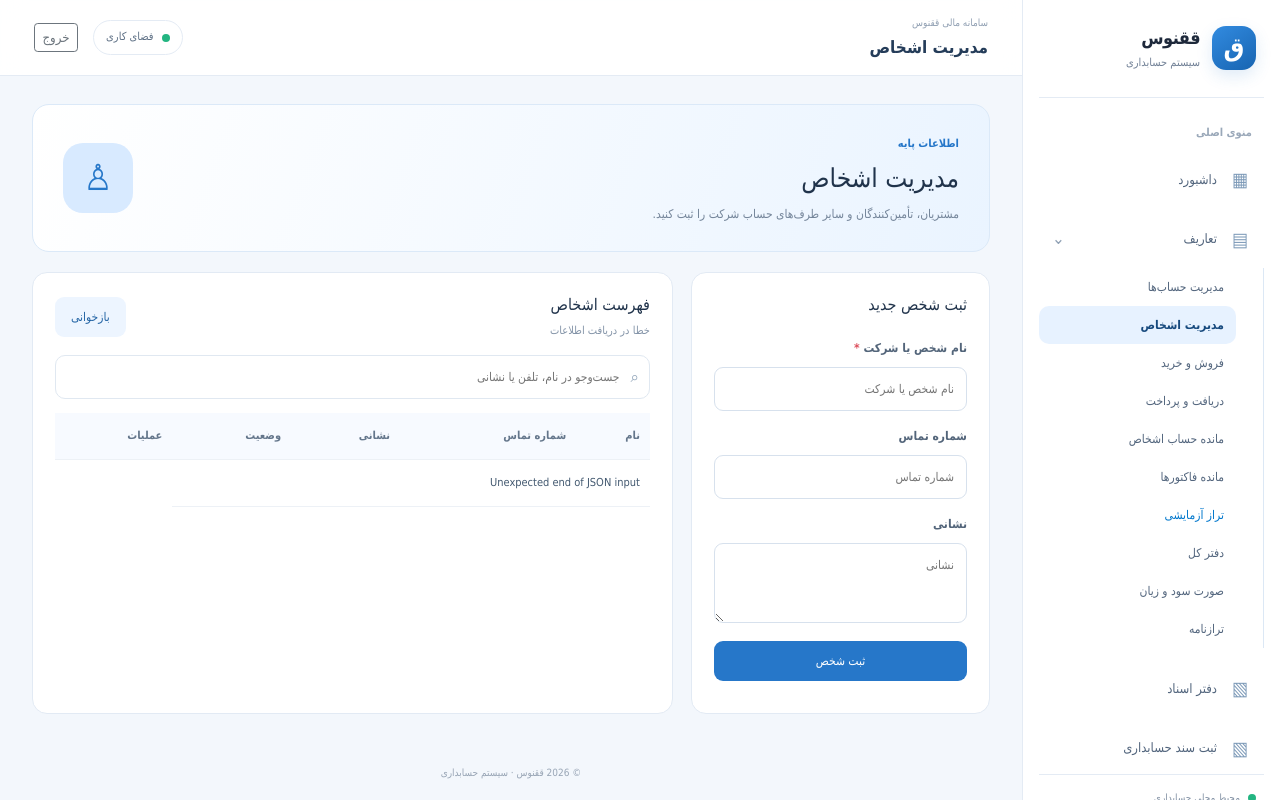
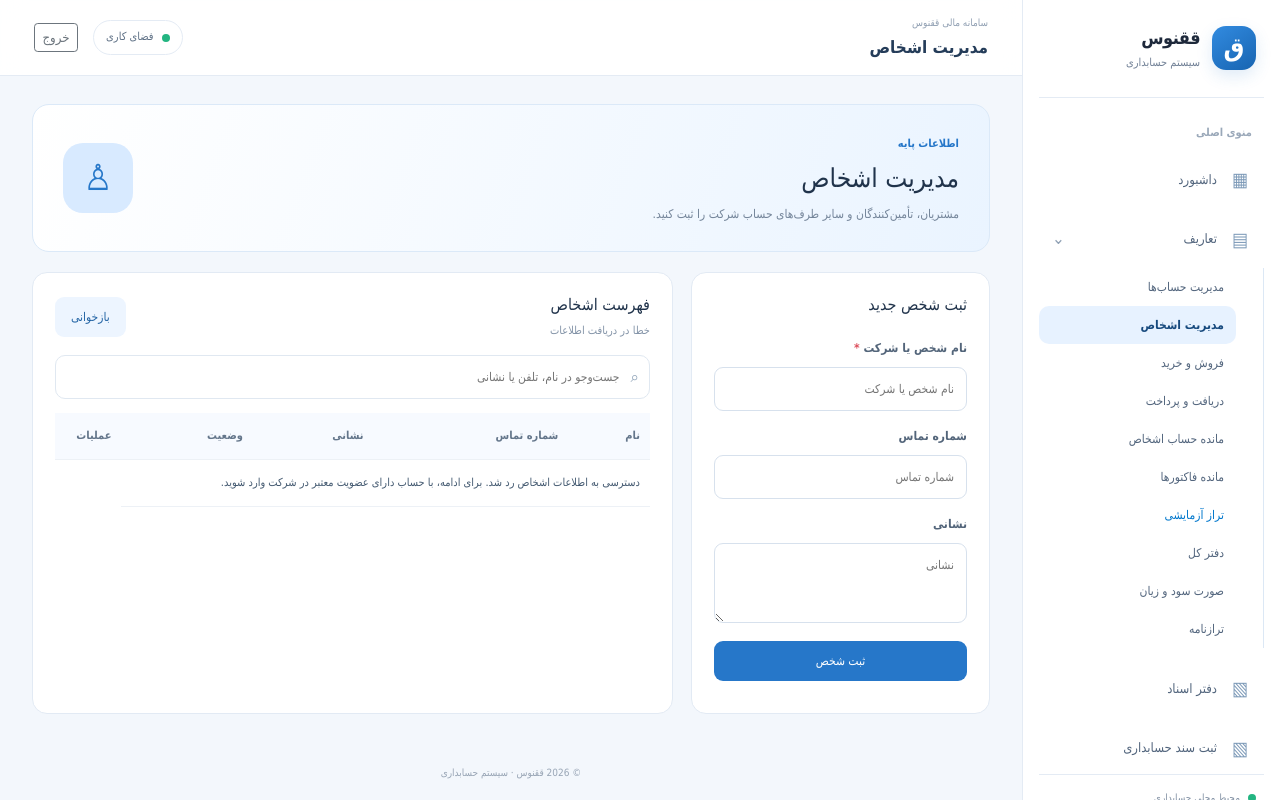
Before and after one commit to izadimostafa45-wq/GhoghnoosAcc, an ASP.NET Core app: page /Accounting/Parties in a window 1280 px wide. Run offline with ASP.NET Core 8, Linux system fonts and the light colour scheme; the visitor is signed in with stand-in values (Sample User, id 1); data that the repository does not hold is empty; style sheets or scripts are compiled from the project's sources.

Commit message:
Handle empty and non-JSON API responses on parties page

```diff
--- a/Pages/Accounting/Parties.cshtml
+++ b/Pages/Accounting/Parties.cshtml
@@ -37,6 +37,16 @@
     const count = document.getElementById('partyCount'), empty = document.getElementById('emptyState');
     let parties = [];
     const safe = value => String(value ?? '');
+    async function readResponse(response) {
+        const body = await response.text();
+        if (!body.trim()) {
+            if (response.status === 403) return { detail: 'دسترسی به اطلاعات اشخاص رد شد. برای ادامه، با حساب دارای عضویت معتبر در شرکت وارد شوید.' };
+            if (response.status === 401) return { detail: 'نشست شما منقضی شده است؛ دوباره وارد سامانه شوید.' };
+            return { detail: response.ok ? 'سرور پاسخ خالی برگرداند.' : 'خطای سرور (' + response.status + ').' };
+        }
+        try { return JSON.parse(body); }
+        catch { return { detail: 'پاسخ سرور معتبر نیست (' + response.status + ').' }; }
+    }
     function render() {
         const q = search.value.trim().toLocaleLowerCase();
         const filtered = parties.filter(p => [p.name,p.phone,p.address].some(v => safe(v).toLocaleLowerCase().includes(q)));
@@ -57,7 +67,7 @@
                 const address = prompt('نشانی', party.address || ''); if (address === null) return;
                 try {
                     const response = await fetch('/api/accounting/parties/' + party.id, {method:'PUT',headers:{'Content-Type':'application/json'},body:JSON.stringify({name,phone,address})});
-                    const result = await response.json(); if (!response.ok) throw new Error(result.message || result.detail || 'ویرایش ناموفق بود.');
+                    const result = await readResponse(response); if (!response.ok) throw new Error(result.message || result.detail || 'ویرایش ناموفق بود.');
                     message.textContent = 'اطلاعات شخص به‌روزرسانی شد.'; await load();
                 } catch (error) { message.textContent = error.message || 'ویرایش ناموفق بود.'; }
             });
@@ -66,7 +76,7 @@
                 if (!confirm('وضعیت این شخص تغییر کند؟')) return;
                 try {
                     const response = await fetch('/api/accounting/parties/' + party.id + '/toggle-active', {method:'POST'});
-                    const result = await response.json(); if (!response.ok) throw new Error(result.message || result.detail || 'تغییر وضعیت ناموفق بود.');
+                    const result = await readResponse(response); if (!response.ok) throw new Error(result.message || result.detail || 'تغییر وضعیت ناموفق بود.');
                     message.textContent = result.message || 'وضعیت تغییر کرد.'; await load();
                 } catch (error) { message.textContent = error.message || 'تغییر وضعیت ناموفق بود.'; }
             });
@@ -79,7 +89,7 @@
     async function load() {
         count.textContent = 'در حال بارگذاری…';
         try {
-            const response = await fetch('/api/accounting/parties'), data = await response.json();
+            const response = await fetch('/api/accounting/parties'), data = await readResponse(response);
             if (!response.ok) throw new Error(data.detail || data.message || 'دریافت فهرست اشخاص ناموفق بود.');
             parties = data; render();
         } catch (error) {
@@ -93,7 +103,7 @@
         button.disabled = true; message.textContent = 'در حال ثبت…';
         try {
             const response = await fetch('/api/accounting/parties', {method:'POST',headers:{'Content-Type':'application/json'},body:JSON.stringify({name:document.getElementById('name').value.trim(),phone:document.getElementById('phone').value.trim(),address:document.getElementById('address').value.trim()})});
-            const data = await response.json();
+            const data = await readResponse(response);
             if (!response.ok) throw new Error(data.detail || data.message || 'ثبت شخص ناموفق بود.');
             form.reset(); message.textContent = 'شخص با موفقیت ثبت شد.'; await load();
         } catch (error) { message.textContent = error.message || 'ارتباط با سرور برقرار نشد.'; }
```
